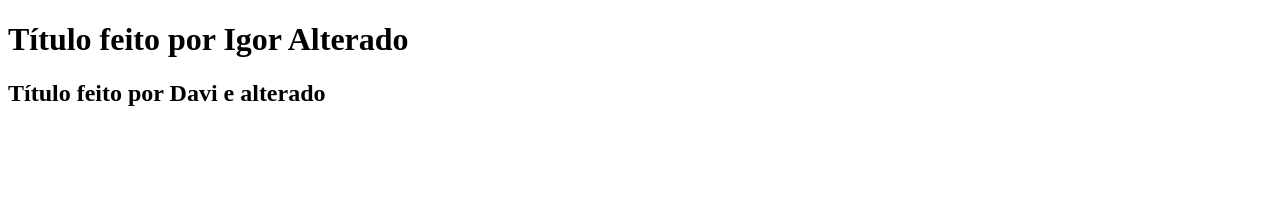
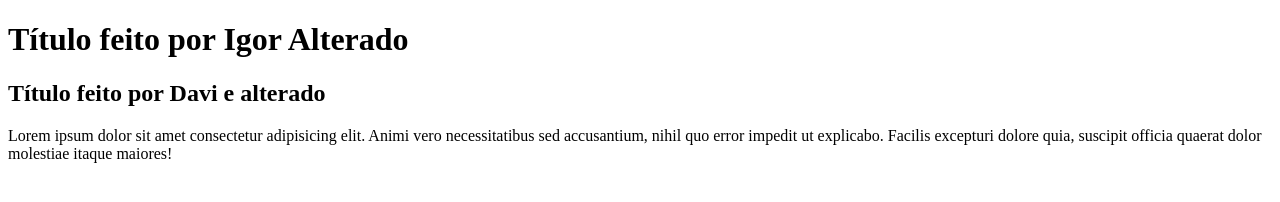
Before and after one commit to igharrison/AULA-GIT-ESSENCIAL, a plain HTML site: page index.html in a window 1280 px wide. Drawn offline with Linux system fonts and the light colour scheme.

```diff
--- /dev/null
+++ b/estilo.css
@@ -0,0 +1,3 @@
+body {
+    background: gray;
+}
--- a/index.html
+++ b/index.html
@@ -10,6 +10,13 @@
     <h1>Título feito por Igor Alterado</h1>
     <h2>Título feito por Davi e alterado</h2>
 
+    <P>
+        Lorem ipsum dolor sit amet consectetur adipisicing elit.
+        Animi vero necessitatibus sed accusantium, nihil quo error
+        impedit ut explicabo. Facilis excepturi dolore quia, suscipit
+        officia quaerat dolor molestiae itaque maiores!
+    </P>
+
 
 </body>
 </html>
```
